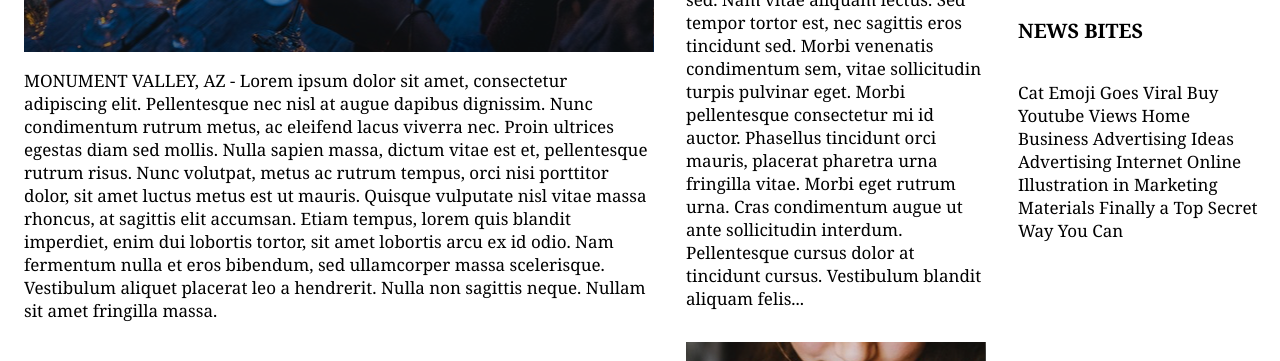
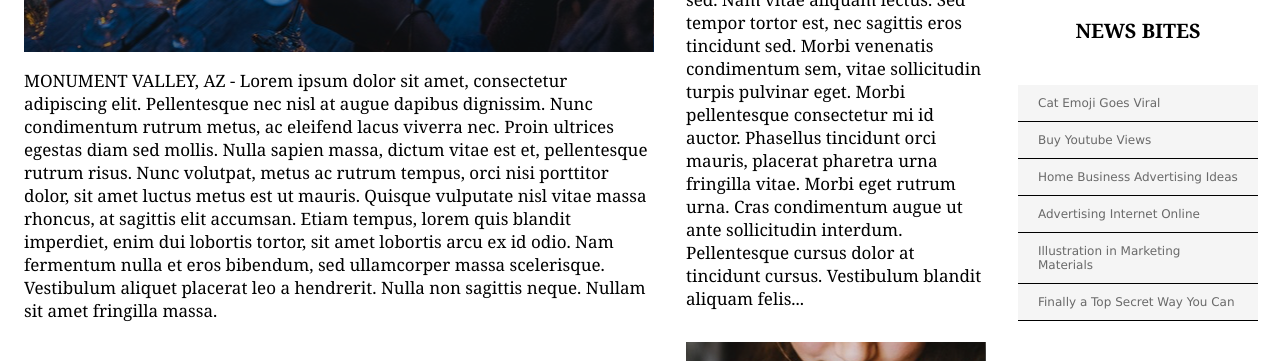
Before and after one commit to sparky9teen/mytimes, a plain HTML site: page index.html in a window 1280 px wide. Shown: the part 372-733 px from the top of the page. Drawn offline with Linux system fonts and the light colour scheme.

Commit message:
Revised My Times project with all content except for footer.

```diff
--- a/index.html
+++ b/index.html
@@ -106,9 +106,24 @@
 						<h3>
 							NEWS BITES
 						</h3>
-						<p>
-							Cat Emoji Goes Viral Buy Youtube Views Home Business Advertising Ideas Advertising Internet Online Illustration in Marketing Materials Finally a Top Secret Way You Can
-						</p>
+						<span class="bite">
+							Cat Emoji Goes Viral
+						</span>
+						<span class="bite">
+							Buy Youtube Views
+						</span>
+						<span class="bite">
+							Home Business Advertising Ideas
+						</span>
+						<span class="bite">
+							Advertising Internet Online
+						</span>
+						<span class="bite">
+							Illustration in Marketing Materials
+						</span>
+						<span class="bite">
+							Finally a Top Secret Way You Can
+						</span>
 					</div>
 				</div>
 			</body>
--- a/resources/style.css
+++ b/resources/style.css
@@ -128,6 +128,14 @@ h2 {
   font-style: normal;
 }
 
+h3 {
+  display: block;
+  font-size: 16px
+  font-weight: bold;
+  text-align: center;
+  margin-bottom: 41px;
+}
+
 .articles {
   display: flex;
   justify-content: space-between;
@@ -138,3 +146,13 @@ h2 {
   flex-direction: column;
   width: 300px;
 }
+
+.bite {
+  display: block;
+  font-family: Verdana;
+  font-size: 12px;
+  color: DimGray;
+  padding: 11px 20px;
+  border-bottom: 1px solid black;
+  background-color: Whitesmoke;
+}
```
